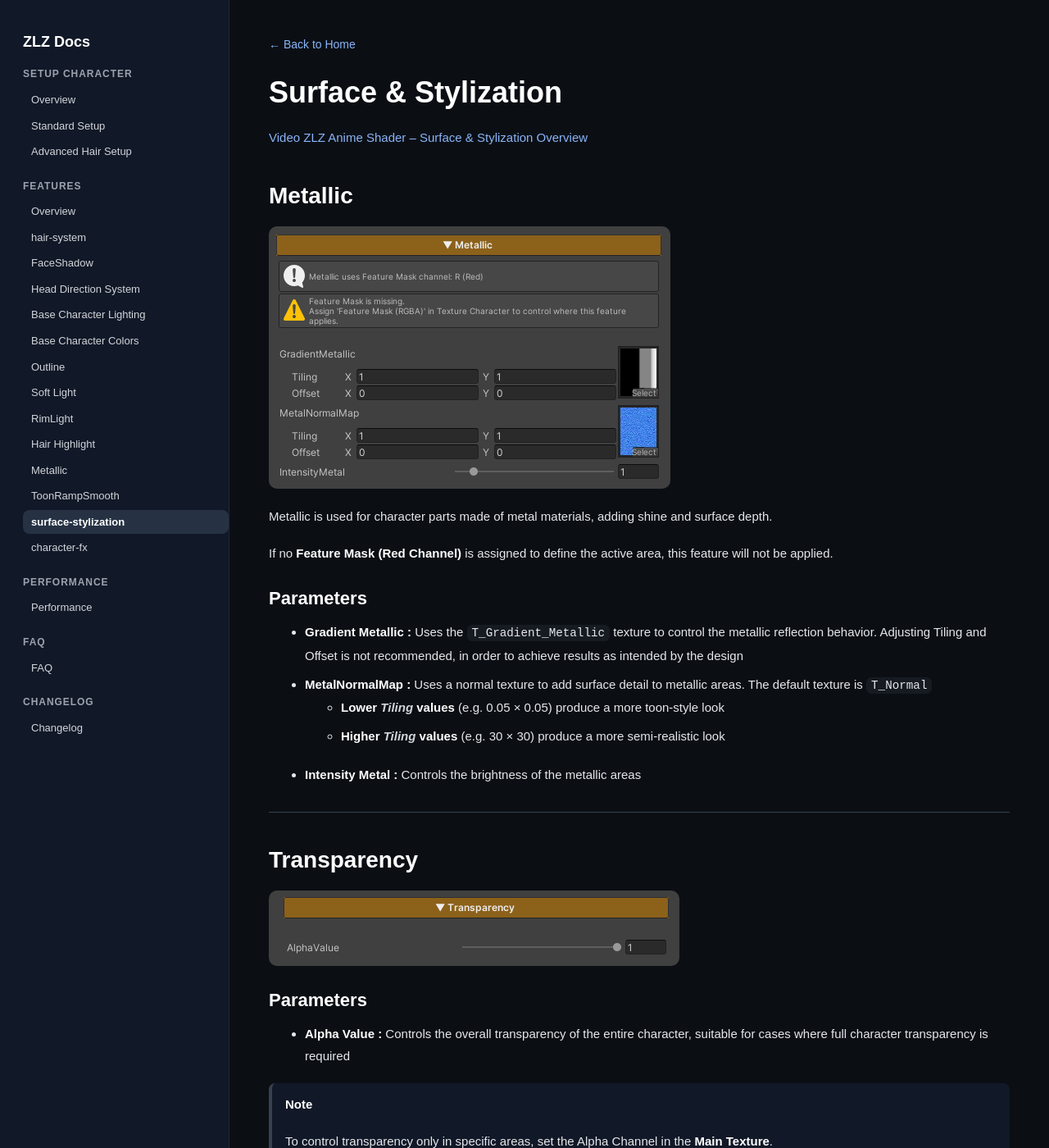
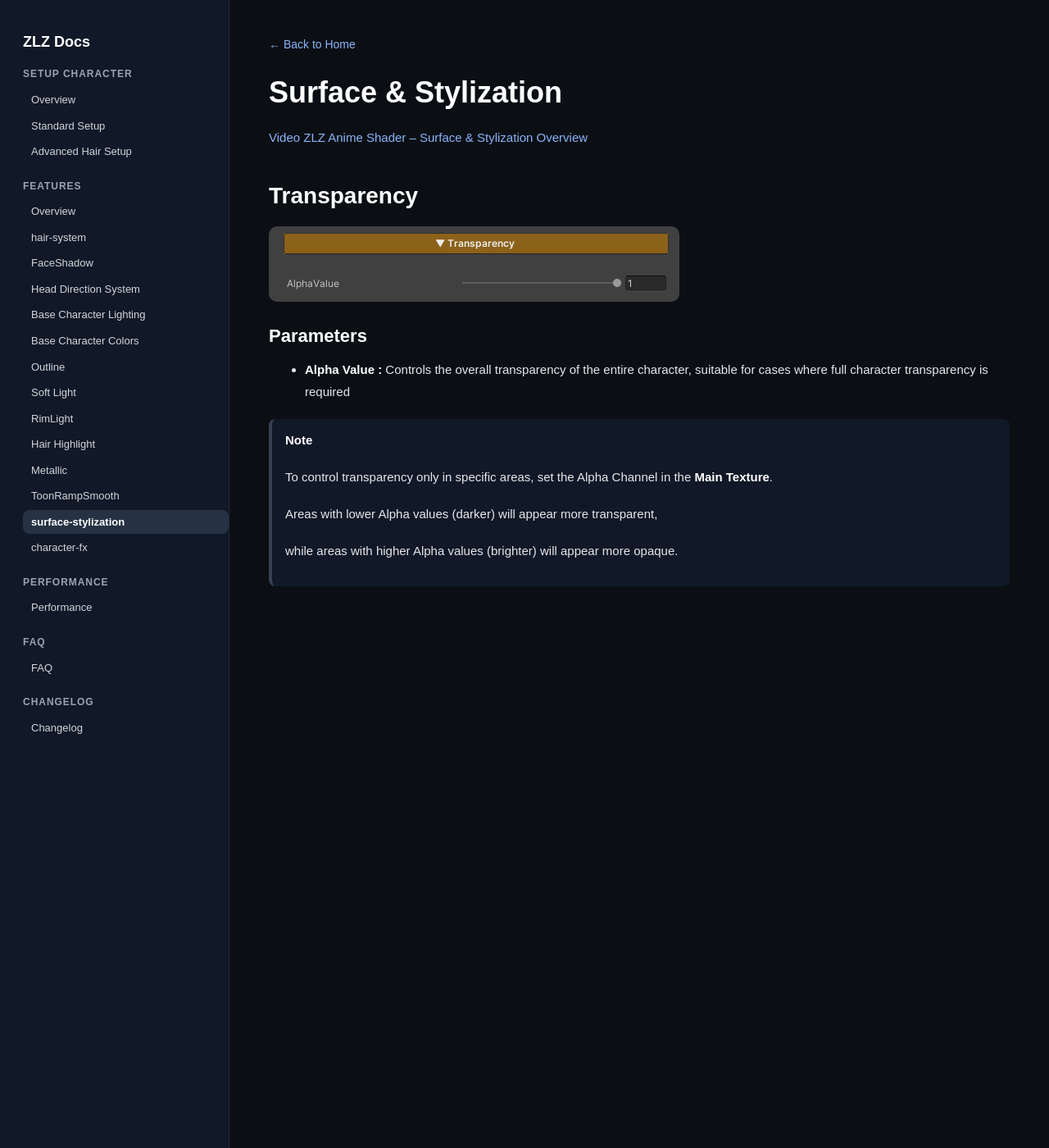
Before and after one commit to zlz-studio/zlz-studio.github.io, a Jekyll site: the page built from features/surface-stylization/index.md, in a window 1280 px wide and 1400 px high. Shown: the whole window at 82% size. Built offline with Jekyll 4.4.1, drawn with Linux system fonts in a browser that asks for light colours.

Commit message:
Update index.md

```diff
--- a/features/surface-stylization/index.md
+++ b/features/surface-stylization/index.md
@@ -5,24 +5,6 @@ title: Surface-Stylization
 # Surface & Stylization
 
 [Video ZLZ Anime Shader – Surface & Stylization Overview](https://youtu.be/xnA9aQ0pEfE)
-
-## Metallic
-
-![metallic](../images/metallic.png)
-
-Metallic is used for character parts made of metal materials, adding shine and surface depth.
-
-If no **Feature Mask (Red Channel)** is assigned to define the active area, this feature will not be applied.
-
-### Parameters
-
-- **Gradient Metallic :** Uses the `T_Gradient_Metallic` texture to control the metallic reflection behavior. Adjusting Tiling and Offset is not recommended, in order to achieve results as intended by the design
-- **MetalNormalMap :** Uses a normal texture to add surface detail to metallic areas. The default texture is `T_Normal`
-    - **Lower *Tiling* values** (e.g. 0.05 × 0.05) produce a more toon-style look
-    - **Higher *Tiling* values** (e.g. 30 × 30) produce a more semi-realistic look
-- **Intensity Metal :** Controls the brightness of the metallic areas
-
----
 
 ## Transparency
 
```
